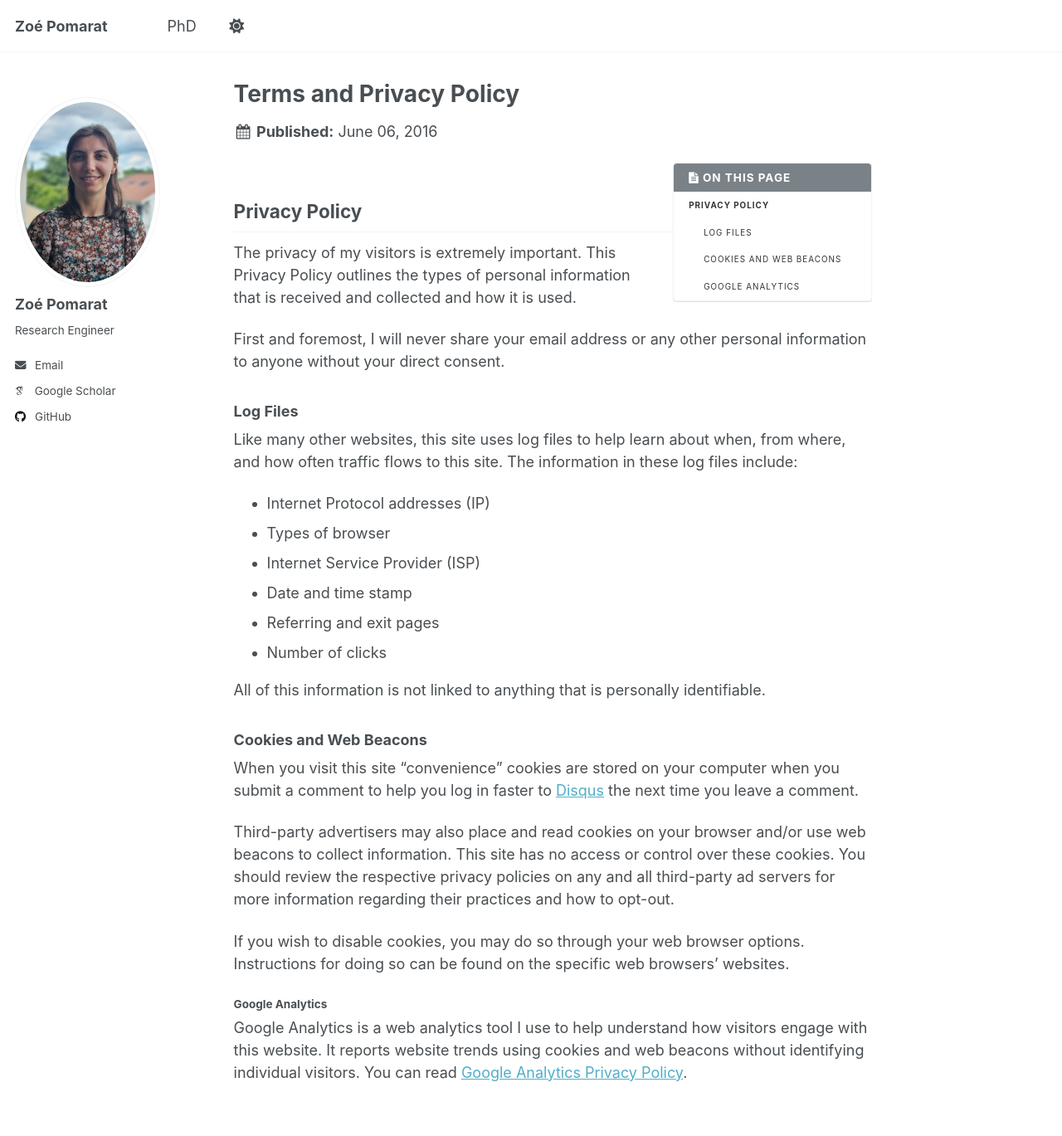
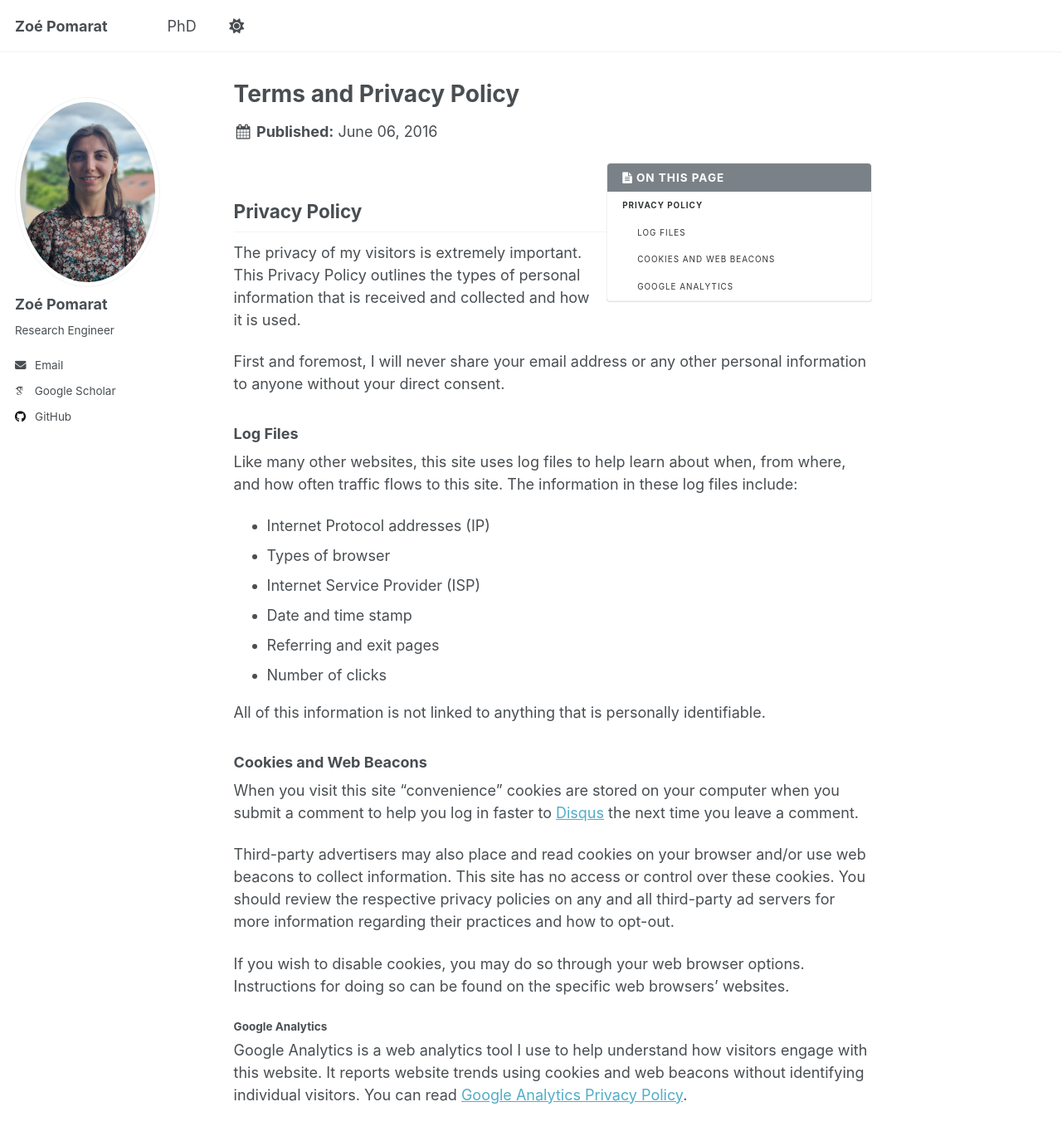
Before and after one commit to zpomarat/zpomarat.github.io, a Jekyll site: the page built from _pages/terms.md, in a window 1280 px wide and 1400 px high. Shown: the top 1369 px of the window at 83% size. Built offline with Jekyll 4.4.1, drawn with Linux system fonts in a browser that asks for light colours; some web fonts are replaced.

Commit message:
Widen summary (PhD page)

```diff
--- a/assets/css/main.scss
+++ b/assets/css/main.scss
@@ -67,6 +67,6 @@
   }
 
   .page__content > .sidebar__right {
-    width: 240px;
+    width: 320px;
   }
 }
```
